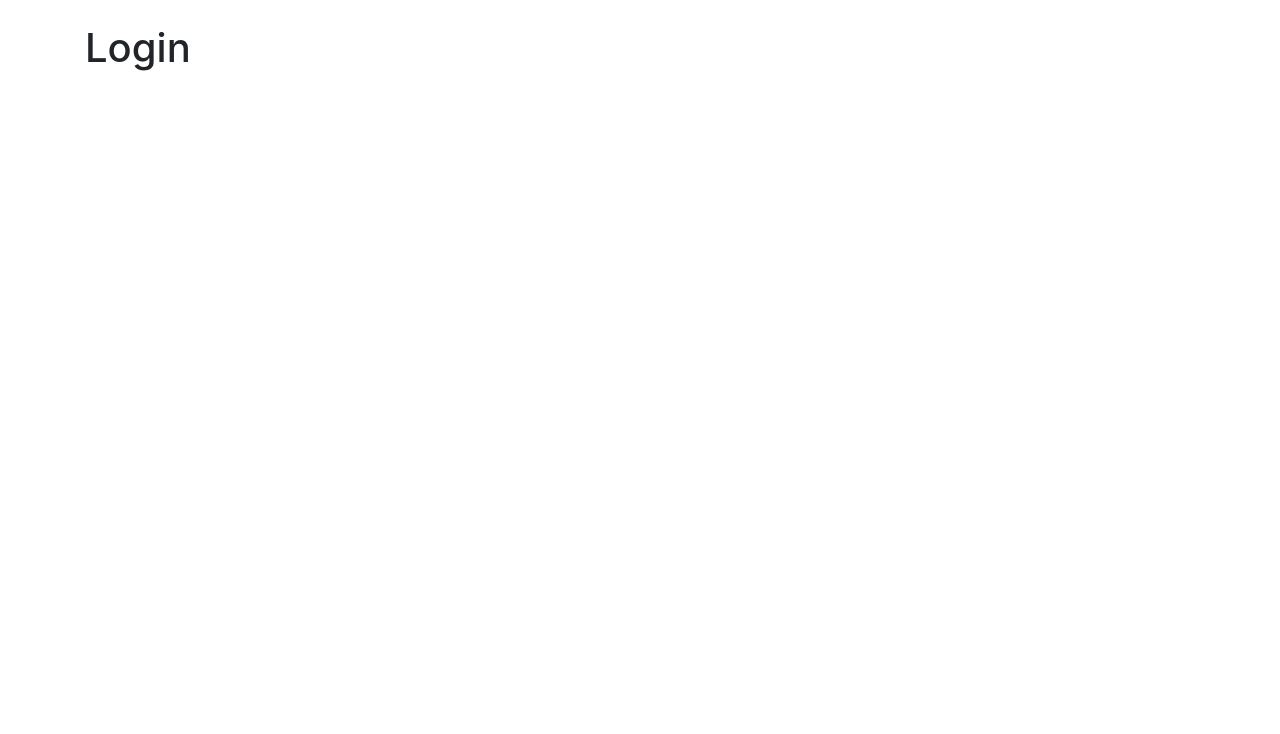
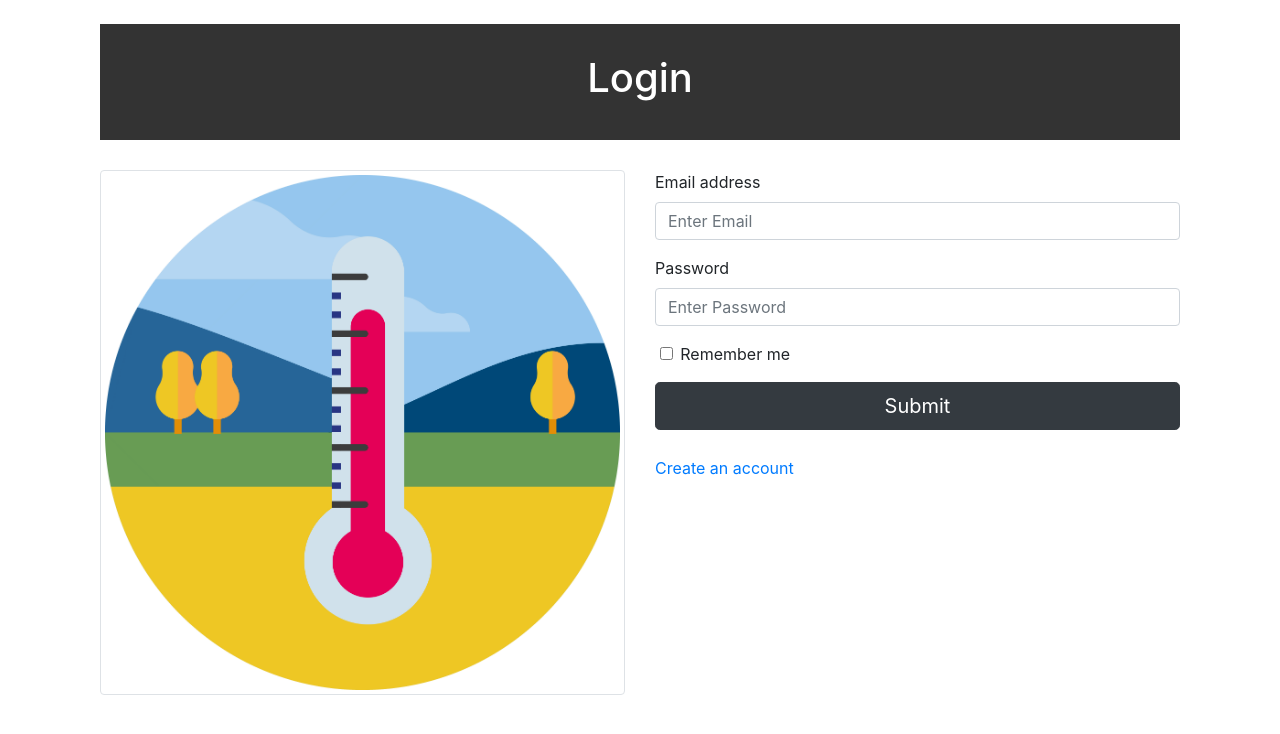
Before and after one commit to DivyaniRajapaksha/TemperatureMonitoringSystem, a React (Create React App) app in the folder frontend/: page / in a window 1280 px wide. Shown: the top 734 px of the page. Built offline with nearby package versions, Linux system fonts and the light colour scheme.

Commit message:
Update Login.js
Login UI completed

```diff
--- a/frontend/src/Pages/Login.js
+++ b/frontend/src/Pages/Login.js
@@ -1,11 +1,47 @@
-import React from 'react';
+import React from "react";
+import { Container, Row, Col, Form, Button, Image } from "react-bootstrap";
+import logo from "../img/logo.jpg";
+import { Link } from 'react-router-dom';
 
 const Login = () => {
-    return (
-        <div>
-            <h1>Login</h1>
+  return (
+    <div>
+      <Container>
+        <div
+          className="text-center"
+          style={{ padding: "30px", backgroundColor: "#333" }}
+        >
+          <h1 style={{ color: "#fff" }}>Login</h1>
         </div>
-     );
-}
+        <Row style={{ marginTop: "30px" }}>
+          <Col>
+            <Image src={logo} thumbnail />
+          </Col>
+          <Col>
+            <Form>
+              <Form.Group>
+                <Form.Label>Email address</Form.Label>
+                <Form.Control type="email" placeholder="Enter Email" />
+              </Form.Group>
+              <Form.Group>
+                <Form.Label>Password</Form.Label>
+                <Form.Control type="password" placeholder="Enter Password" />
+              </Form.Group>
+              <Form.Group as={Row} controlId="formHorizontalCheck" style={{marginLeft:"1%"}}>
+                  <Form.Check label="Remember me" />
+              </Form.Group>
+              <Button size="lg" variant="dark" type="submit" className="w-100">
+                Submit
+              </Button>
+              <Form.Group style={{marginTop:"5%"}}>
+                <Link to="/Signup">Create an account</Link>
+              </Form.Group>
+            </Form>
+          </Col>
+        </Row>
+      </Container>
+    </div>
+  );
+};
 
 export default Login;
```
